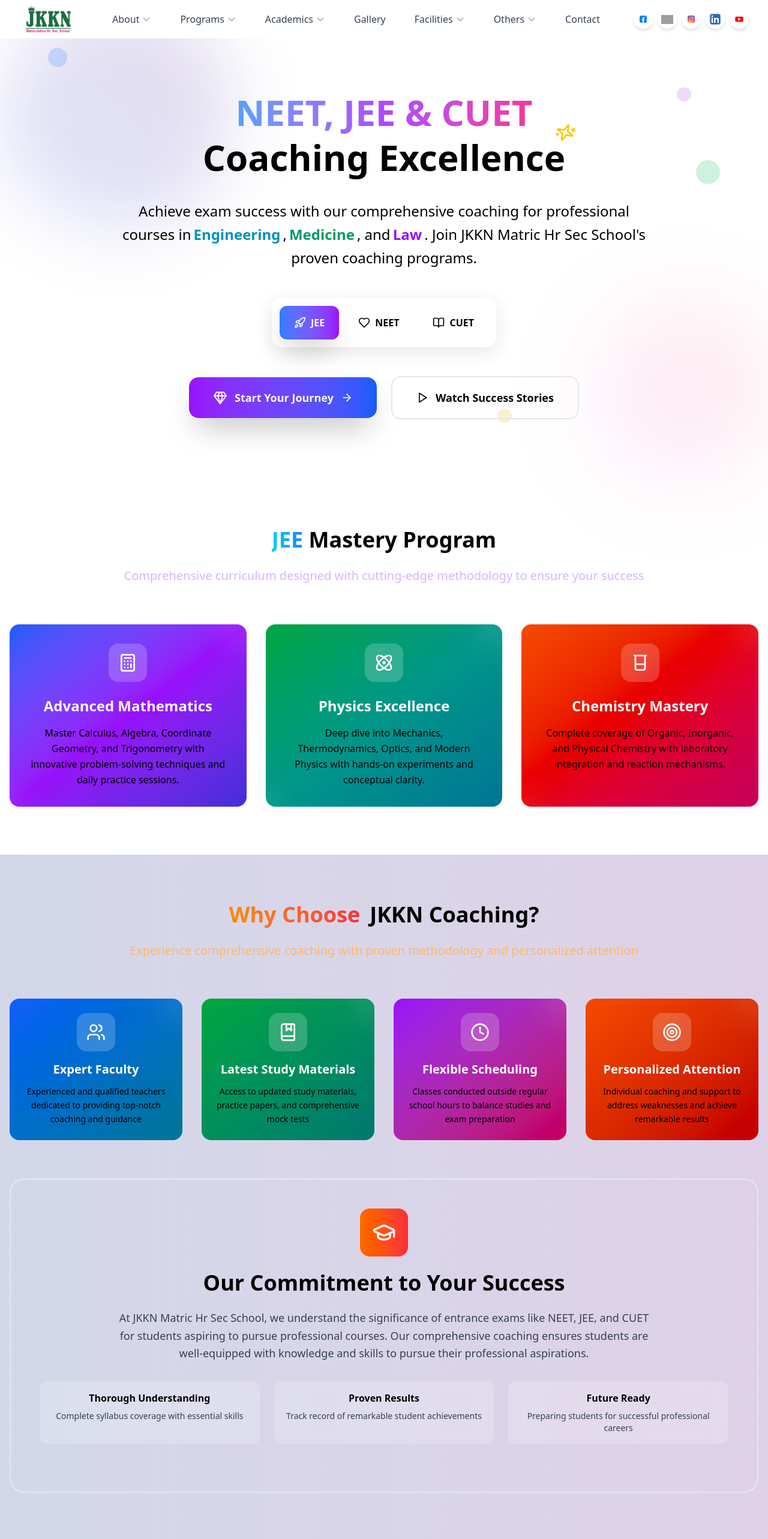
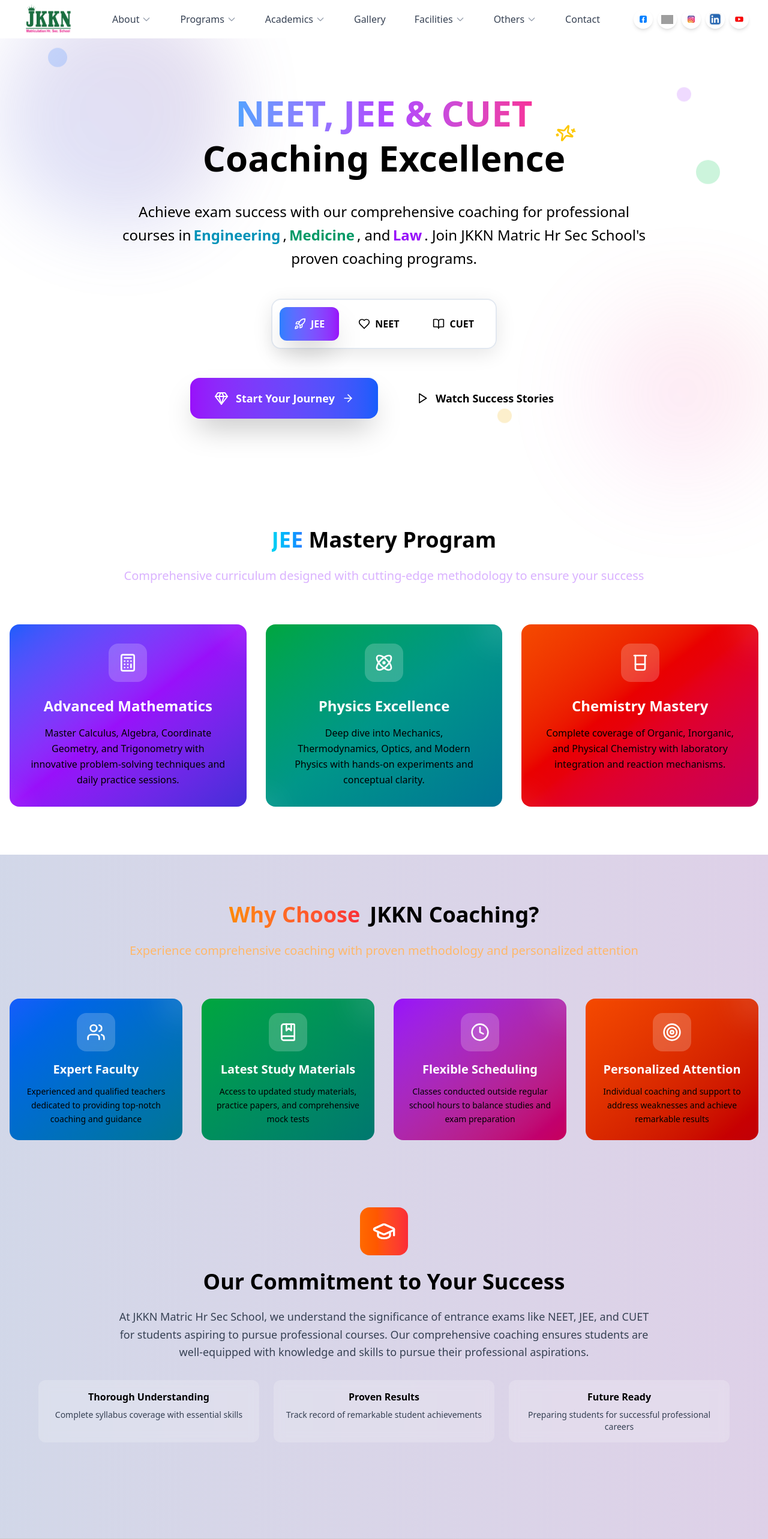
Before and after one commit to JKKN-Institutions/JKKN-MRHSS, a Next.js app: page /jee-neet in a window 1280 px wide. Shown: the top 2566 px of the page at 60% size. Built offline with nearby package versions, Linux system fonts and the light colour scheme; grey boxes are pictures that could not be loaded.

Commit message:
Update page.tsx

```diff
--- a/app/jee-neet/page.tsx
+++ b/app/jee-neet/page.tsx
@@ -115,7 +115,6 @@
   .glass-card {
     background: rgba(255, 255, 255, 0.1);
     backdrop-filter: blur(20px);
-    border: 1px solid rgba(255, 255, 255, 0.2);
     box-shadow: 0 8px 32px rgba(0, 0, 0, 0.1);
   }
 
@@ -263,13 +262,13 @@
     </div>
 
          <div className="relative">
-       <p className="text-black italic leading-relaxed text-sm bg-white/30 p-4 rounded-lg border border-white/20 font-medium">
+       <p className="text-black italic leading-relaxed text-sm bg-white/30 p-4 rounded-lg font-medium">
          "{quote}"
        </p>
        <div className="absolute -top-2 -left-2 text-3xl text-black/60">"</div>
      </div>
 
-    <div className="mt-4 flex justify-between items-center pt-4 border-t border-white/10">
+    <div className="mt-4 flex justify-between items-center pt-4">
       <div className="flex space-x-1">
         {[1,2,3,4,5].map((star) => (
           <Star key={star} className="w-4 h-4 text-yellow-400 fill-current" />
@@ -598,7 +597,7 @@
                <motion.button
                  whileHover={{ scale: 1.05, y: -2 }}
                  whileTap={{ scale: 0.95 }}
-                 className="group px-10 py-5 glass-card rounded-2xl font-bold text-lg text-black hover:bg-white/20 transition-all duration-300 flex items-center space-x-3 border-2 border-black/20"
+                 className="group px-10 py-5 glass-card rounded-2xl font-bold text-lg text-black hover:bg-white/20 transition-all duration-300 flex items-center space-x-3"
                >
                  <Play className="w-5 h-5" />
                  <span>Watch Success Stories</span>
@@ -720,7 +719,7 @@
                initial={{ opacity: 0, scale: 0.95 }}
                whileInView={{ opacity: 1, scale: 1 }}
                transition={{ duration: 0.8 }}
-               className="glass-card rounded-3xl p-8 md:p-12 text-center relative overflow-hidden border-2 border-white/30"
+               className="glass-card rounded-3xl p-8 md:p-12 text-center relative overflow-hidden"
              >
                <div className="relative z-10">
                  <motion.div
```
